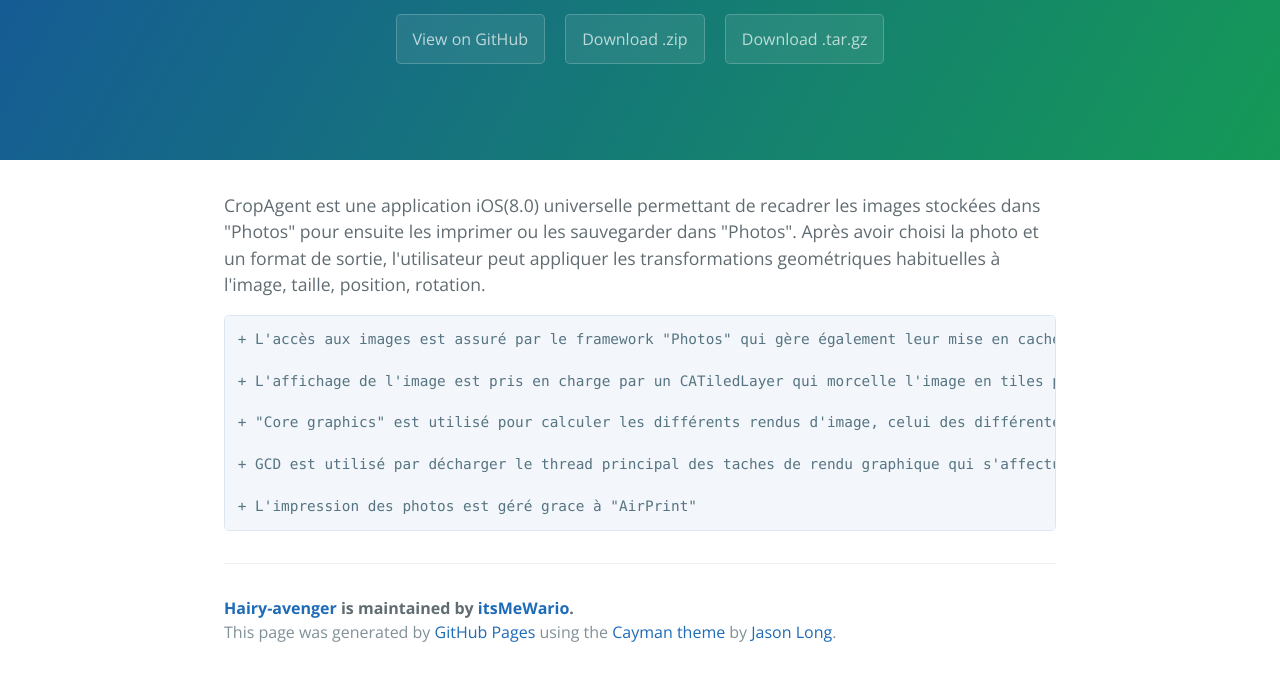
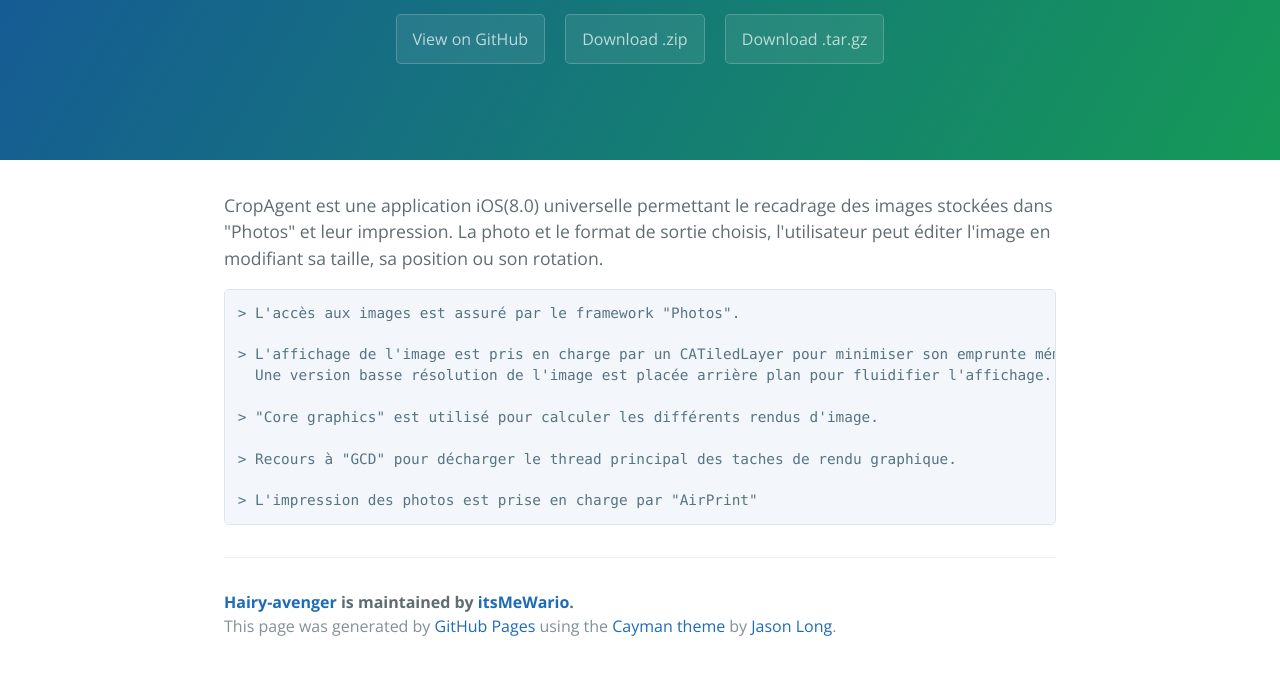
Before and after one commit to itsMeWario/crop-agent, a plain HTML site: page index.html in a window 1280 px wide. Shown: the part 176-852 px from the top of the page. Drawn offline with nearby package versions, Linux system fonts and the light colour scheme.

Commit message:
Create gh-pages branch via GitHub

```diff
--- a/index.html
+++ b/index.html
@@ -19,18 +19,18 @@
     </section>
 
     <section class="main-content">
-      <p>CropAgent est une application iOS(8.0) universelle permettant de recadrer les images stockées dans "Photos" pour ensuite les imprimer ou les sauvegarder dans "Photos".
-Après avoir choisi la photo et un format de sortie, l'utilisateur peut appliquer les transformations geométriques habituelles à l'image, taille, position, rotation.</p>
+      <p>CropAgent est une application iOS(8.0) universelle permettant le recadrage des images stockées dans "Photos" et leur impression. La photo et le format de sortie choisis, l'utilisateur peut éditer l'image en modifiant sa taille, sa position ou son rotation.</p>
 
-<pre><code>+ L'accès aux images est assuré par le framework "Photos" qui gère également leur mise en cache, et leur sauvegarde.
+<pre><code>&gt; L'accès aux images est assuré par le framework "Photos".
 
-+ L'affichage de l'image est pris en charge par un CATiledLayer qui morcelle l'image en tiles pour minimiser son emprunte mémoire tandis qu'une version basse résolution de l'image est placée arrière plan pour rendre le l'affichage des tiles plus discret.
+&gt; L'affichage de l'image est pris en charge par un CATiledLayer pour minimiser son emprunte mémoire.
+  Une version basse résolution de l'image est placée arrière plan pour fluidifier l'affichage.
 
-+ "Core graphics" est utilisé pour calculer les différents rendus d'image, celui des différentes tiles comme celui de l'image résultante après transformation par l'utilisateur.
+&gt; "Core graphics" est utilisé pour calculer les différents rendus d'image.
 
-+ GCD est utilisé par décharger le thread principal des taches de rendu graphique qui s'affectuent en arrière.
+&gt; Recours à "GCD" pour décharger le thread principal des taches de rendu graphique.
 
-+ L'impression des photos est géré grace à "AirPrint"
+&gt; L'impression des photos est prise en charge par "AirPrint"
 </code></pre>
 
       <footer class="site-footer">
--- a/params.json
+++ b/params.json
@@ -1 +1 @@
-{"name":"Hairy-avenger","tagline":"","body":"CropAgent est une application iOS(8.0) universelle permettant de recadrer les images stockées dans \"Photos\" pour ensuite les imprimer ou les sauvegarder dans \"Photos\".\r\nAprès avoir choisi la photo et un format de sortie, l'utilisateur peut appliquer les transformations geométriques habituelles à l'image, taille, position, rotation.\r\n\r\n    + L'accès aux images est assuré par le framework \"Photos\" qui gère également leur mise en cache, et leur sauvegarde. \r\n\r\n    + L'affichage de l'image est pris en charge par un CATiledLayer qui morcelle l'image en tiles pour minimiser son emprunte mémoire tandis qu'une version basse résolution de l'image est placée arrière plan pour rendre le l'affichage des tiles plus discret.\r\n\r\n    + \"Core graphics\" est utilisé pour calculer les différents rendus d'image, celui des différentes tiles comme celui de l'image résultante après transformation par l'utilisateur.\r\n      \r\n    + GCD est utilisé par décharger le thread principal des taches de rendu graphique qui s'affectuent en arrière. \r\n    \r\n    + L'impression des photos est géré grace à \"AirPrint\"","google":"","note":"Don't delete this file! It's used internally to help with page regeneration."}
+{"name":"Hairy-avenger","tagline":"","body":"CropAgent est une application iOS(8.0) universelle permettant le recadrage des images stockées dans \"Photos\" et leur impression. La photo et le format de sortie choisis, l'utilisateur peut éditer l'image en modifiant sa taille, sa position ou son rotation.\r\n\r\n    > L'accès aux images est assuré par le framework \"Photos\". \r\n\r\n    > L'affichage de l'image est pris en charge par un CATiledLayer pour minimiser son emprunte mémoire.\r\n      Une version basse résolution de l'image est placée arrière plan pour fluidifier l'affichage.\r\n\r\n    > \"Core graphics\" est utilisé pour calculer les différents rendus d'image.\r\n      \r\n    > Recours à \"GCD\" pour décharger le thread principal des taches de rendu graphique. \r\n    \r\n    > L'impression des photos est prise en charge par \"AirPrint\"","google":"","note":"Don't delete this file! It's used internally to help with page regeneration."}
```
